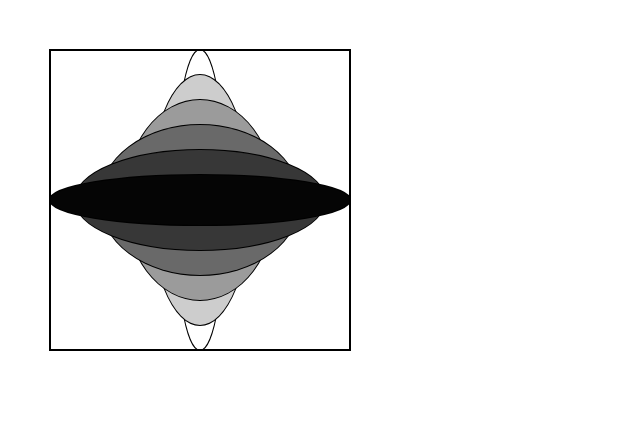
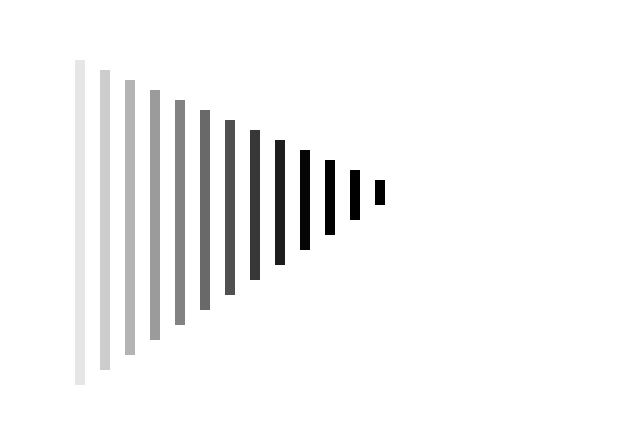
Before and after one commit to EHB-MCT/dev1-exercises-KellyVanderStock, a plain HTML site: page index.html in a window 1280 px wide. Shown: the whole page, without its empty margins (0-640 px from the left). Drawn offline with Linux system fonts and the light colour scheme.

Commit message:
3-1-s Draw shrinking bars

```diff
--- a/exercises/3-iteration-while/3-1-s.js
+++ b/exercises/3-iteration-while/3-1-s.js
@@ -12,9 +12,9 @@ function draw() {
 function drawShrinkingBars() {
     let i = 0;
     while (i <= 14) {
-        let gray = ;
+        let gray = 255-i*25;
         context.fillStyle = Utils.rgb(gray, gray, gray);
-        context.fillRect(, , , );
+        context.fillRect(50+i*25,50+i*10,10,350-i*25 );
         i++;
     }
 }
--- a/index.html
+++ b/index.html
@@ -1,6 +1,6 @@
 <html>
 	<head>
-		<script src="exercises/3-iteration-while/3-1-r.js" type="module"></script>
+		<script src="exercises/3-iteration-while/3-1-s.js" type="module"></script>
 		<link rel="stylesheet" type="text/css" href="styles/index.css" />
 	</head>
 
```
